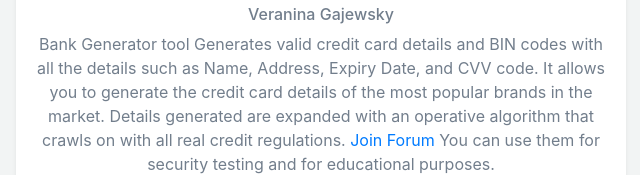
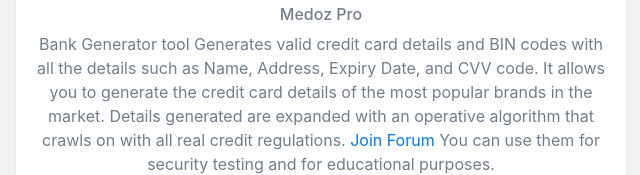
Before and after one commit to ahmedmahmoudac/OnlineBank, a plain HTML site: page index.html in a window 1280 px wide. Shown: the part 326-501 px from the top of the page, 639-1279 px from the left. Drawn offline with nearby package versions, Linux system fonts and the light colour scheme.

Commit message:
Update index.html

```diff
--- a/index.html
+++ b/index.html
@@ -180,7 +180,7 @@
             <div class="bg-white rounded shadow-sm p-3">
                 <img src="img/bin_generator.svg" style="height: 8rem;" alt="BIN CCV Generator Tool">
                 <h1>Medoz Bank Generator</h1>
-                <h2 style="font-size:1rem;">Veranina Gajewsky</h2>
+                <h2 style="font-size:1rem;">Medoz Pro</h2>
                 <p>
                     Bank Generator tool Generates valid credit card details and BIN codes
                     with all the details such as Name, Address, Expiry Date, and CVV code.
```
